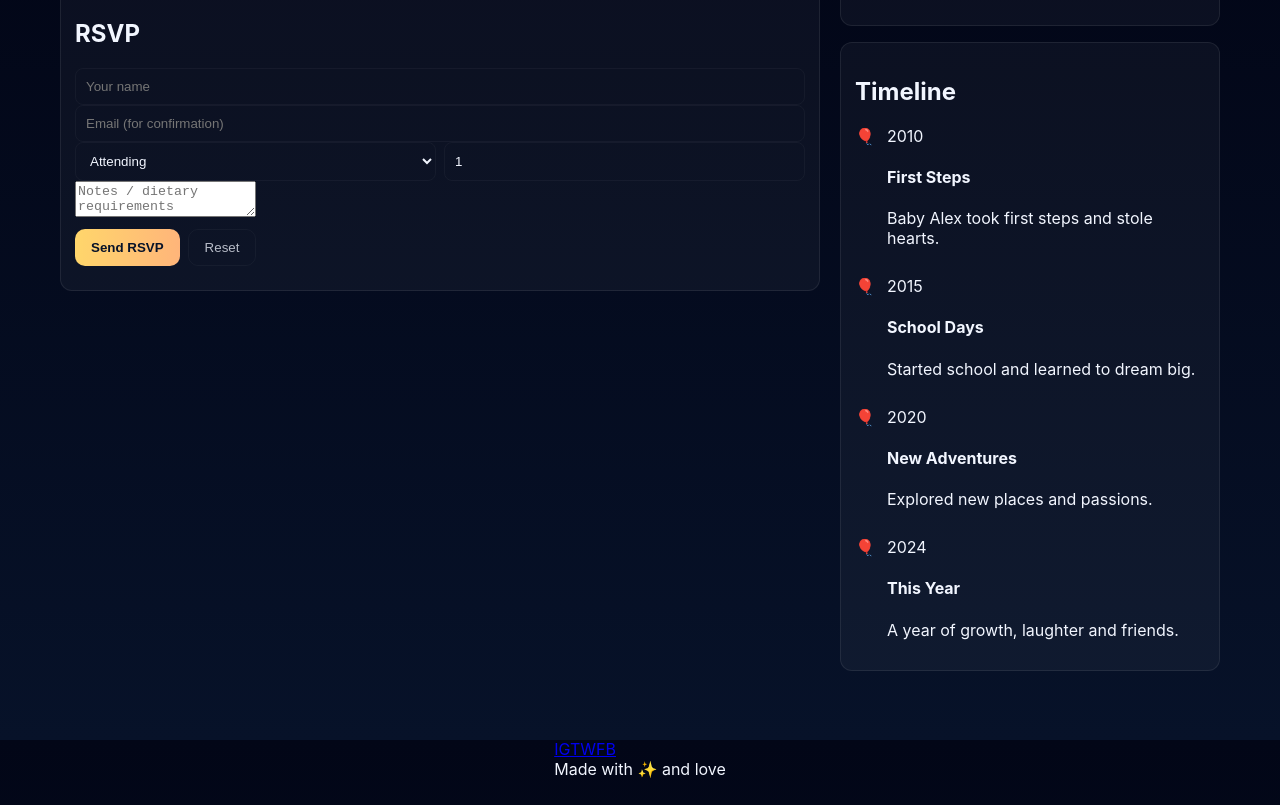
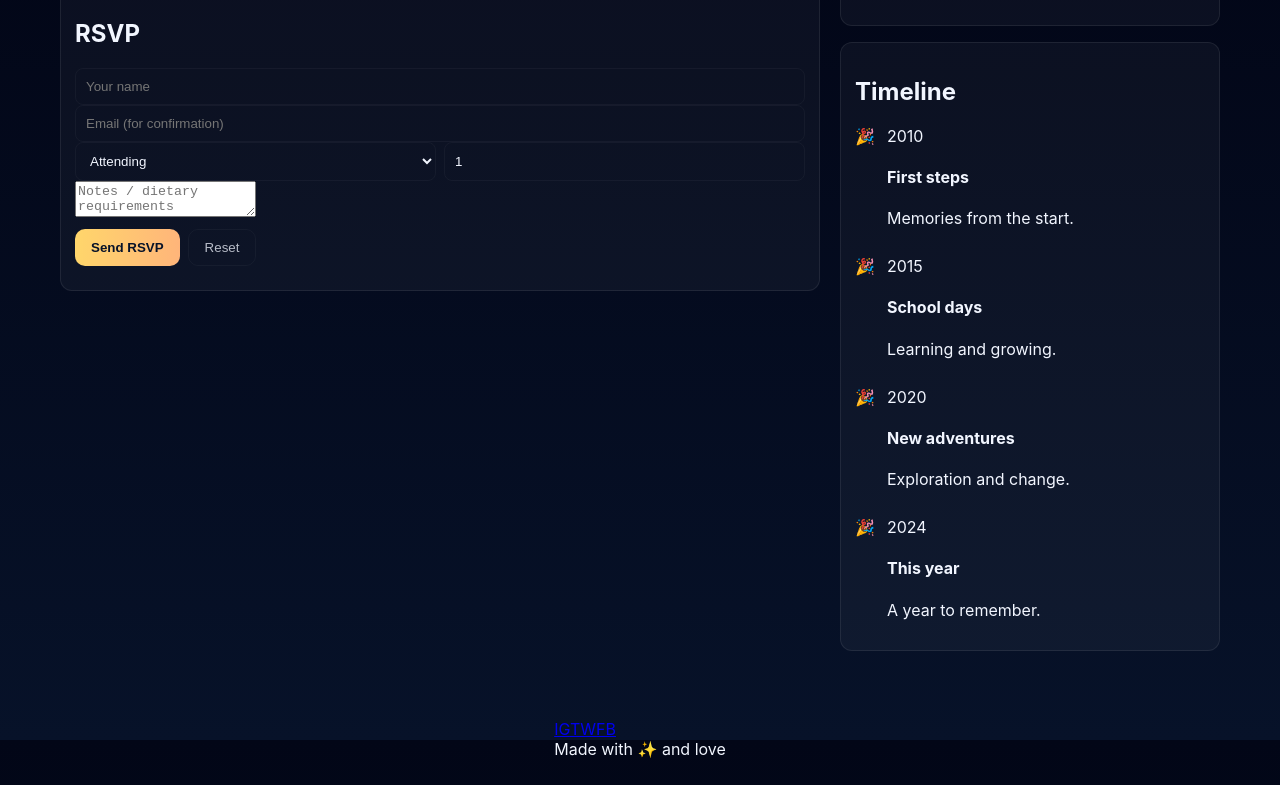
Before and after one commit to RafGaming/Birthday, a React (Vite) app: page / in a window 1280 px wide. Shown: the part 860-1665 px from the top of the page. Built offline with nearby package versions, Linux system fonts and the light colour scheme; no server answers.

Commit message:
Update Timeline.jsx

```diff
--- a/src/components/Timeline.jsx
+++ b/src/components/Timeline.jsx
@@ -1,15 +1,11 @@
 import React, { useEffect, useRef } from "react";
 import { motion, useAnimation } from "framer-motion";
 
-/**
- * Timeline:
- * - entries animated when scrolled into view using IntersectionObserver
- */
 const ENTRIES = [
-  { id: 1, year: "2010", title: "First Steps", blurb: "Baby Alex took first steps and stole hearts." },
-  { id: 2, year: "2015", title: "School Days", blurb: "Started school and learned to dream big." },
-  { id: 3, year: "2020", title: "New Adventures", blurb: "Explored new places and passions." },
-  { id: 4, year: "2024", title: "This Year", blurb: "A year of growth, laughter and friends." }
+  { id: 1, year: "2010", title: "First steps", blurb: "Memories from the start." },
+  { id: 2, year: "2015", title: "School days", blurb: "Learning and growing." },
+  { id: 3, year: "2020", title: "New adventures", blurb: "Exploration and change." },
+  { id: 4, year: "2024", title: "This year", blurb: "A year to remember." }
 ];
 
 export default function Timeline() {
@@ -19,36 +15,24 @@ export default function Timeline() {
   useEffect(() => {
     const el = ref.current;
     if (!el) return;
-    const obs = new IntersectionObserver(
-      (entries) => {
-        entries.forEach((entry) => {
-          if (entry.isIntersecting) controls.start("visible");
-        });
-      },
-      { threshold: 0.2 }
-    );
+    const obs = new IntersectionObserver(entries => {
+      entries.forEach(entry => { if (entry.isIntersecting) controls.start("visible"); });
+    }, { threshold: 0.2 });
     obs.observe(el);
     return () => obs.disconnect();
   }, [controls]);
 
   return (
     <div ref={ref} className="timeline">
-      {ENTRIES.map((e, i) => (
-        <motion.div
-          key={e.id}
-          className="timeline-entry"
-          initial="hidden"
-          animate={controls}
-          variants={{
-            hidden: { opacity: 0, y: 12, scale: 0.98 },
-            visible: { opacity: 1, y: 0, scale: 1, transition: { delay: i * 0.08, duration: 0.45 } }
-          }}
-        >
-          <div className="timeline-icon" aria-hidden>🎈</div>
-          <div className="timeline-body">
+      {ENTRIES.map((e,i) => (
+        <motion.div key={e.id} className="timeline-entry" initial="hidden" animate={controls} variants={{
+          hidden: { opacity: 0, y: 12 }, visible: { opacity: 1, y: 0, transition: { delay: i * 0.06, duration: 0.45 } }
+        }}>
+          <div className="timeline-icon">🎉</div>
+          <div>
             <div className="timeline-year">{e.year}</div>
             <h4>{e.title}</h4>
-            <p>{e.blurb}</p>
+            <p style={{ marginTop: 6 }}>{e.blurb}</p>
           </div>
         </motion.div>
       ))}
```
